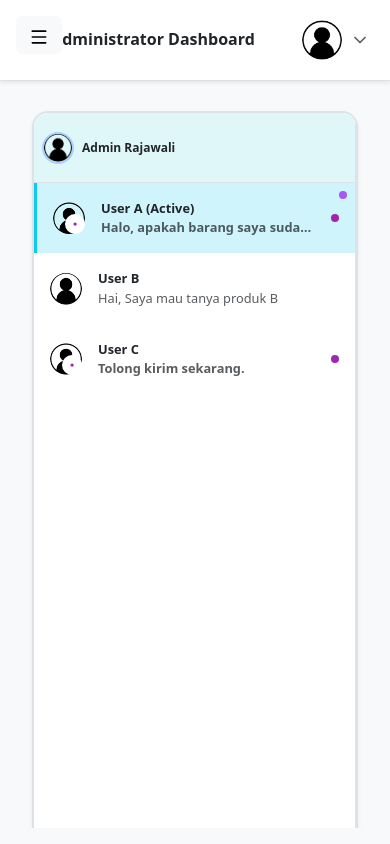
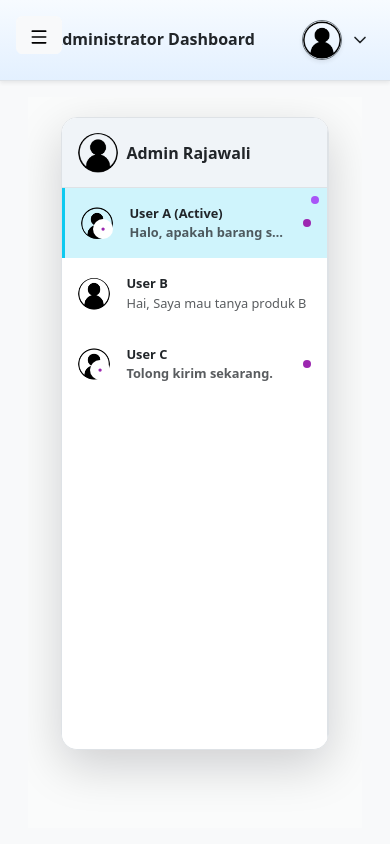
Before and after one commit to NatanaelVineDjapri/RajawaliPlastic, a Next.js app in the folder FrontEnd/: page /dashboard/chat in a window 390 px wide. Built offline with nearby package versions, Linux system fonts and the light colour scheme.

Commit message:
fixing codes and layouts

```diff
--- a/FrontEnd/app/components/admincomponents/LogoutModal.tsx
+++ b/FrontEnd/app/components/admincomponents/LogoutModal.tsx
@@ -1,3 +1,7 @@
+"use client";
+
+import { useRouter } from "next/navigation";
+
 interface LogoutModalProps {
   isOpen: boolean;
   onClose: () => void;
@@ -5,7 +9,13 @@ interface LogoutModalProps {
 }
 
 export default function LogoutModal({ isOpen, onClose, onConfirm }: LogoutModalProps) {
+  const router = useRouter();
   if (!isOpen) return null;
+
+  const handleYes = () => {
+    onConfirm();
+    router.push("http://localhost:3000/auth/login");
+  };
 
   return (
     <div
@@ -17,7 +27,7 @@ export default function LogoutModal({ isOpen, onClose, onConfirm }: LogoutModalP
         <div className="d-flex justify-content-center gap-3 flex-wrap">
           <button
             className="btn px-4 py-2 rounded-3 fw-bold"
-            onClick={onConfirm}
+            onClick={handleYes}
             style={{ backgroundColor: '#A6F5FA', color: '#005F6B' }}
           >
             YES
--- a/FrontEnd/app/components/admincomponents/sidenavbar.tsx
+++ b/FrontEnd/app/components/admincomponents/sidenavbar.tsx
@@ -54,7 +54,11 @@ export default function Sidenavbar() {
 
   const renderLink = (link: NavLinkProps) => {
     const { href, label, icon: Icon } = link;
-    const isActive = pathname === href;
+    const isDashboardRoot = href === '/dashboard';
+    const isExactMatch = pathname === href;
+    const isSubPage = pathname.startsWith(href + '/');
+
+    const isActive = isExactMatch || (!isDashboardRoot && isSubPage);
     const linkClassName = `nav-link d-flex align-items-center gap-2 rounded-3 py-2 px-3 ${
       isActive ? 'active fw-semibold' : 'text-dark'
     }`;
@@ -106,7 +110,7 @@ export default function Sidenavbar() {
               <Link
                 href="/dashboard/adminsettings"
                 className={`nav-link d-flex align-items-center gap-2 rounded-3 py-2 px-3 ${
-                  pathname === '/dashboard/adminsettings'
+                  pathname === '/dashboard/adminsettings' || pathname.startsWith('/dashboard/adminsettings' + '/') // --- PERUBAHAN DI SINI ---
                     ? 'active fw-semibold'
                     : 'text-dark'
                 }`}
--- a/FrontEnd/app/components/admincomponents/topnavbar.tsx
+++ b/FrontEnd/app/components/admincomponents/topnavbar.tsx
@@ -22,9 +22,7 @@ export default function TopNavbar() {
       }
     }
     document.addEventListener('mousedown', handleClickOutside);
-    return () => {
-      document.removeEventListener('mousedown', handleClickOutside);
-    };
+    return () => document.removeEventListener('mousedown', handleClickOutside);
   }, [dropdownRef]);
 
   const handleLogoutConfirm = () => {
@@ -39,50 +37,40 @@ export default function TopNavbar() {
 
   return (
     <>
-      <header className="d-flex justify-content-between align-items-center w-100 py-3 px-3 px-md-4 bg-white border-bottom shadow-sm flex-wrap">
-
+      <header className="d-flex justify-content-between align-items-center w-100 py-3 px-3 px-md-4 border-bottom shadow-sm flex-wrap topnav-gradient">
         <div className="d-none d-lg-flex align-items-center gap-2 flex-grow-0 me-2">
-          <Image
-            src="/images/logoRS.png"
-            alt="Rajawali Plastik Logo"
-            width={40}
-            height={40}
-          />
-          <span className="fs-5 fw-bold text-dark d-none d-lg-inline">Rajawali Plastik</span>
+          <Image src="/images/logoRS.png" alt="Rajawali Plastik Logo" width={40} height={40} />
+          <span className="fs-5 fw-bold text-dark d-none d-lg-inline">
+            Rajawali Plastik
+          </span>
         </div>
 
         <h1 className="flex-grow-1 fs-6 fs-md-5 fs-lg-4 fw-semibold text-dark text-center m-0">
-          <span className="d-lg-none">
-          </span>
           Administrator Dashboard
         </h1>
 
-        <div
-          className="position-relative d-flex justify-content-end flex-grow-0 ms-2"
-          ref={dropdownRef}
-        >
+        <div className="position-relative d-flex justify-content-end flex-grow-0 ms-2" ref={dropdownRef}>
           <div
-            className="d-flex align-items-center gap-2 p-1 rounded"
+            className="d-flex align-items-center gap-2 p-1 rounded user-box"
             role="button"
             onClick={() => setIsDropdownOpen(!isDropdownOpen)}
-            style={{ cursor: 'pointer' }}
           >
             <Image
               src="/images/avatarplaceholder.png"
               alt="User Avatar"
               width={40}
               height={40}
-              className="rounded-circle object-fit-cover"
+              className="rounded-circle object-fit-cover border border-secondary shadow-sm"
             />
-            <div className="d-none d-sm-flex flex-column text-end">
+
+            <div className="d-none d-sm-flex flex-column text-end text-dark">
               <span className="fw-semibold small">Moni Roy</span>
-              <span className="text-muted" style={{ fontSize: '0.75rem' }}>
-                Admin
-              </span>
+              <span className="text-muted" style={{ fontSize: '0.75rem' }}>Admin</span>
             </div>
+
             <ChevronDown
               size={20}
-              className="text-muted"
+              className="text-dark"
               style={{
                 transition: 'transform 0.2s ease',
                 transform: isDropdownOpen ? 'rotate(180deg)' : 'rotate(0deg)',
@@ -94,17 +82,14 @@ export default function TopNavbar() {
             className={`dropdown-menu dropdown-menu-end shadow-lg border-0 rounded-3 p-2 mt-2 mt-md-5 ${
               isDropdownOpen ? 'show' : ''
             }`}
-            style={{
-              width: '200px',
-              right: '0',
-            }}
+            style={{ width: '200px', right: '0' }}
           >
             <Link
               href="/dashboard/adminsettings"
               className="dropdown-item d-flex align-items-center gap-2 fw-medium rounded-2"
               onClick={() => setIsDropdownOpen(false)}
             >
-              <Settings size={18} className="text-info" />
+              <Settings size={18} className="text-primary" />
               Admin Settings
             </Link>
 
@@ -121,6 +106,14 @@ export default function TopNavbar() {
       </header>
 
       <style jsx>{`
+        .topnav-gradient {
+          background: linear-gradient(180deg, #f7fbff, #e3f0ff);
+        }
+
+        .user-box {
+          cursor: pointer;
+        }
+
         @media (max-width: 576px) {
           .dropdown-menu {
             min-width: 150px;
--- a/FrontEnd/app/dashboard/chat/page.tsx
+++ b/FrontEnd/app/dashboard/chat/page.tsx
@@ -6,7 +6,6 @@ import { Send, ChevronLeft } from 'lucide-react';
 import ContactItem from '@/app/components/admincomponents/ContactItem';
 import BubbleText from '@/app/components/admincomponents/BubbleText';
 
-const BACKGROUND_SRC = "/images/lighbluecloud.jpg";
 const HEADER_HEIGHT = 70;
 const INPUT_HEIGHT = 70;
 
@@ -26,7 +25,7 @@ const initialContacts = [
     avatar: "/images/avatar1.png",
     messages: [
       { id: 1, text: "Halo, apakah barang saya sudah diproses", isSender: false, time: "09:00 AM" },
-      { id: 2, text: "Ya, kami sedang memproses pesanan Anda.", isSender: true, time: "09:05 AM" },
+      { id: 2, text: "Ya, kami sedang memproses pesanan Anda.", isSender: true, time: "09:05 AM" }
     ]
   },
   {
@@ -37,7 +36,7 @@ const initialContacts = [
     hasUnread: false,
     avatar: "/images/avatar2.png",
     messages: [
-      { id: 1, text: "Hai, saya mau tanya produk B", isSender: false, time: "10:00 AM" },
+      { id: 1, text: "Hai, saya mau tanya produk B", isSender: false, time: "10:00 AM" }
     ]
   },
   {
@@ -48,9 +47,9 @@ const initialContacts = [
     hasUnread: true,
     avatar: "/images/avatar3.png",
     messages: [
-      { id: 1, text: "Tolong kirim sekarang ya.", isSender: false, time: "08:50 AM" },
+      { id: 1, text: "Tolong kirim sekarang ya.", isSender: false, time: "08:50 AM" }
     ]
-  },
+  }
 ];
 
 function useIsMobile() {
@@ -82,19 +81,22 @@ export default function ChatPage() {
 
   const handleSend = () => {
     if (!inputText.trim() || !activeContact) return;
+
     const newMessage = {
       id: activeContact.messages.length + 1,
       text: inputText,
       isSender: true,
-      time: new Date().toLocaleTimeString([], { hour: '2-digit', minute: '2-digit' }),
+      time: new Date().toLocaleTimeString([], { hour: '2-digit', minute: '2-digit' })
     };
-    setContacts(prevContacts =>
-      prevContacts.map(c =>
+
+    setContacts(prev =>
+      prev.map(c =>
         c.id === activeContactId
           ? { ...c, messages: [...c.messages, newMessage], lastMessage: inputText }
           : c
       )
     );
+
     setInputText('');
 
     setTimeout(() => {
@@ -102,10 +104,11 @@ export default function ChatPage() {
         id: activeContact.messages.length + 2,
         text: "Baik, terima kasih",
         isSender: false,
-        time: new Date().toLocaleTimeString([], { hour: '2-digit', minute: '2-digit' }),
+        time: new Date().toLocaleTimeString([], { hour: '2-digit', minute: '2-digit' })
       };
-      setContacts(prevContacts =>
-        prevContacts.map(c =>
+
+      setContacts(prev =>
+        prev.map(c =>
           c.id === activeContactId
             ? { ...c, messages: [...c.messages, reply], lastMessage: reply.text, hasUnread: true }
             : c
@@ -115,8 +118,8 @@ export default function ChatPage() {
   };
 
   const handleSelectContact = (id: number) => {
-    setContacts(prevContacts =>
-      prevContacts.map(c =>
+    setContacts(prev =>
+      prev.map(c =>
         c.id === id ? { ...c, hasUnread: false, hasPurpleNotif: false } : c
       )
     );
@@ -127,22 +130,16 @@ export default function ChatPage() {
   const handleBackToContacts = () => setShowChatWindow(false);
 
   return (
-    <div className="d-flex justify-content-center align-items-start w-100 p-1 p-md-3" style={{ overflow: "hidden" }}>
+    <div className="d-flex justify-content-center align-items-start w-100"
+         style={{ height: "100vh", overflow: "hidden", background: "#ffffff4b" }}>
+
       <style jsx global>{`
         html, body {
           height: 100%;
           margin: 0;
           padding: 0;
           overflow: hidden !important;
-          background: #e0f7fa !important;
-        }
-        ::-webkit-scrollbar {
-          width: 4px;
-          background: transparent;
-        }
-        ::-webkit-scrollbar-thumb {
-          background-color: rgba(0, 0, 0, 0.2);
-          border-radius: 4px;
+          background: #ffffff !important;
         }
         .notif-purple {
           width: 8px;
@@ -153,49 +150,39 @@ export default function ChatPage() {
           right: 8px;
           top: 8px;
         }
-        @media (min-width: 992px) {
-          .contact-panel-desktop {
-            width: 300px !important;
-            min-width: 280px !important;
-          }
-        }
-        @media (max-width: 991px) {
-          .debug-back-btn {
-            z-index: 1000 !important;
-            pointer-events: all !important;
-          }
-        }
       `}</style>
 
       <div
-        className="border border-2 rounded-4 shadow-sm d-flex flex-column"
+        className="border rounded-4 shadow-lg d-flex flex-column"
         style={{
-          width: "100%",
-          maxWidth: "1600px",
-          height: "90vh",
-          marginTop: "10px",
+          width: "80%",
+          maxWidth: "900px",
+          height: "75vh",
+          marginTop: "20px",
           overflow: "hidden",
-          backgroundColor: "#ffffffb0",
-          borderColor: "#cfd8dc",
+          backgroundColor: "#ffffff",
+          borderColor: "#dfe6eb"
         }}
       >
         <div className="d-flex flex-grow-1">
 
           <div
-            className={`border-end bg-white d-flex flex-column position-relative flex-shrink-0 d-lg-flex contact-panel-desktop
+            className={`border-end bg-white d-flex flex-column flex-shrink-0
             ${isMobile ? (showChatWindow ? 'd-none' : 'w-100') : ''}`}
-            style={!isMobile ? { borderRight: '1px solid #dee2e6' } : {}}
+            style={{ width: isMobile ? "100%" : "260px", minWidth: "240px" }}
           >
-            <div className="d-flex align-items-center gap-2 p-2 p-md-3 border-bottom flex-shrink-0" style={{ height: `${HEADER_HEIGHT}px`, backgroundColor: "#e0f7fa" }}>
-              <Image src={adminUser.avatar} alt="Admin Avatar" width={32} height={32} className="rounded-circle object-fit-cover" style={{ border: "2px solid #a8cfff" }} />
-              <span className="fs-7 fw-semibold text-dark d-none d-sm-inline">{adminUser.username}</span>
-              <span className="fs-7 fw-semibold text-dark d-sm-none" style={{fontSize: '0.75rem'}}>{adminUser.username}</span>
+            <div className="d-flex align-items-center gap-2 p-3 border-bottom flex-shrink-0"
+                 style={{ height: HEADER_HEIGHT, backgroundColor: "#f0f4f8" }}>
+              <Image src={adminUser.avatar} alt="Admin Avatar" width={40} height={40}
+                     className="rounded-circle object-fit-cover" />
+              <span className="fs-6 fw-semibold">{adminUser.username}</span>
             </div>
 
-            <div className="overflow-y-auto flex-grow-1 position-relative">
+            <div className="overflow-y-auto flex-grow-1">
               {contacts.map(contact => (
                 <div key={contact.id} className="position-relative">
                   {contact.hasPurpleNotif && <div className="notif-purple"></div>}
+
                   <ContactItem
                     username={contact.username}
                     lastMessage={contact.lastMessage}
@@ -210,75 +197,61 @@ export default function ChatPage() {
           </div>
 
           <div
-            className={`d-flex flex-column flex-grow-1 position-relative d-lg-flex w-100
+            className={`d-flex flex-column flex-grow-1 position-relative
             ${isMobile ? (showChatWindow ? 'w-100' : 'd-none') : ''}`}
           >
-            {activeContact || !isMobile ? (
+            {activeContact ? (
               <>
-                <div className="d-flex align-items-center p-2 p-md-3 border-bottom bg-info-subtle flex-shrink-0" style={{ height: `${HEADER_HEIGHT}px` }}>
-                  <button
-                    className="btn btn-link p-0 d-lg-none me-2 flex-shrink-0 debug-back-btn"
-                    onClick={handleBackToContacts}
-                    style={{ color: '#333' }}
-                  >
+                <div className="d-flex align-items-center p-3 border-bottom bg-light flex-shrink-0"
+                     style={{ height: HEADER_HEIGHT }}>
+                  {isMobile && (
+                    <button className="btn btn-link p-0 me-2" onClick={handleBackToContacts}>
                       <ChevronLeft size={24} />
                     </button>
+                  )}
 
-                  {activeContact &&
-                    <Image src="/images/avatarplaceholder.png" alt="Active User Avatar" width={32} height={32} className="rounded-circle object-fit-cover me-2" />
-                  }
-
-                  <div className="d-flex flex-column flex-grow-1">
-                      <span className="fs-6 fw-semibold text-dark d-none d-sm-inline">{activeContact ? activeContact.username : 'Pilih Kontak'}</span>
-                      <span className="fs-7 fw-semibold text-dark d-sm-none" style={{fontSize: '0.8rem'}}>{activeContact ? activeContact.username : 'Pilih Kontak'}</span>
-                  </div>
+                  <Image src="/images/avatarplaceholder.png" width={40} height={40}
+                         className="rounded-circle object-fit-cover me-2" alt="avatar" />
+                  <span className="fs-6 fw-semibold">{activeContact.username}</span>
                 </div>
 
-                {activeContact ? (
-                  <>
-                    <div className="position-absolute top-0 start-0 w-100 h-100" style={{
-                      backgroundImage: `url(${BACKGROUND_SRC})`,
-                      backgroundSize: "cover",
-                      backgroundPosition: "center",
-                      opacity: 0.15,
-                      zIndex: 0,
-                    }}></div>
-
-                    <div className="overflow-y-auto p-2 p-md-4 flex-grow-1 d-flex flex-column justify-content-end" style={{ zIndex: 1 }}>
+                <div className="overflow-y-auto p-3 flex-grow-1 d-flex flex-column justify-content-end">
                   {activeContact.messages.map(msg => (
-                        <BubbleText key={msg.id} message={msg.text} isSender={msg.isSender} time={msg.time} />
+                    <BubbleText
+                      key={msg.id}
+                      message={msg.text}
+                      isSender={msg.isSender}
+                      time={msg.time}
+                    />
                   ))}
                 </div>
 
-                    <div className="p-2 border-top bg-white flex-shrink-0" style={{ height: `${INPUT_HEIGHT}px`, zIndex: 1 }}>
-                      <div className="input-group align-items-center">
+                <div className="px-3 pb-200 pt-2 border-top bg-white flex-shrink-0"
+                     style={{ height: INPUT_HEIGHT }}>
+                  <div className="input-group">
                     <input
                       type="text"
+                      className="form-control rounded-3"
+                      placeholder="Tulis pesan..."
                       value={inputText}
                       onChange={(e) => setInputText(e.target.value)}
-                          className="form-control rounded-3 fs-7"
-                          placeholder="Tulis pesan..."
                       onKeyDown={(e) => e.key === "Enter" && handleSend()}
-                          style={{height: '45px'}}
                     />
-                        <button className="btn btn-primary rounded-circle ms-2 flex-shrink-0" type="button" style={{ width: "45px", height: "45px" }} onClick={handleSend}>
-                          <Send size={20} className="mx-auto" />
+                    <button className="btn btn-primary rounded-circle ms-2"
+                            style={{ width: "50px", height: "50px" }}
+                            onClick={handleSend}>
+                      <Send size={22} />
                     </button>
                   </div>
                 </div>
               </>
             ) : (
-                  <div className="d-flex flex-column align-items-center justify-content-center h-100 text-muted">
-                      <p className="small">Pilih kontak untuk memulai percakapan</p>
-                  </div>
-                )}
-              </>
-            ) : (
-              <div className="d-flex flex-column align-items-center justify-content-center h-100 text-muted">
-                  <p className="small">Harap Pilih Kontak</p>
+              <div className="d-flex align-items-center justify-content-center flex-grow-1 text-muted">
+                <p>Pilih kontak untuk mulai chat</p>
               </div>
             )}
           </div>
+
         </div>
       </div>
     </div>
--- a/FrontEnd/app/dashboard/layout.tsx
+++ b/FrontEnd/app/dashboard/layout.tsx
@@ -1,7 +1,7 @@
 'use client';
 
 import Sidenavbar from '../components/admincomponents/SideNavBar';
-import TopNavbar from '../components/admincomponents/TopNavBar';
+import TopNavbar from '../components/admincomponents/TopNavbar';
 import CreateButton from '@/app/components/admincomponents/CreateButton';
 import React from 'react';
 import { AuthProvider } from '@/app/contexts/AuthContext';
```
Lines whose indentation alone changed are shown as unchanged.
